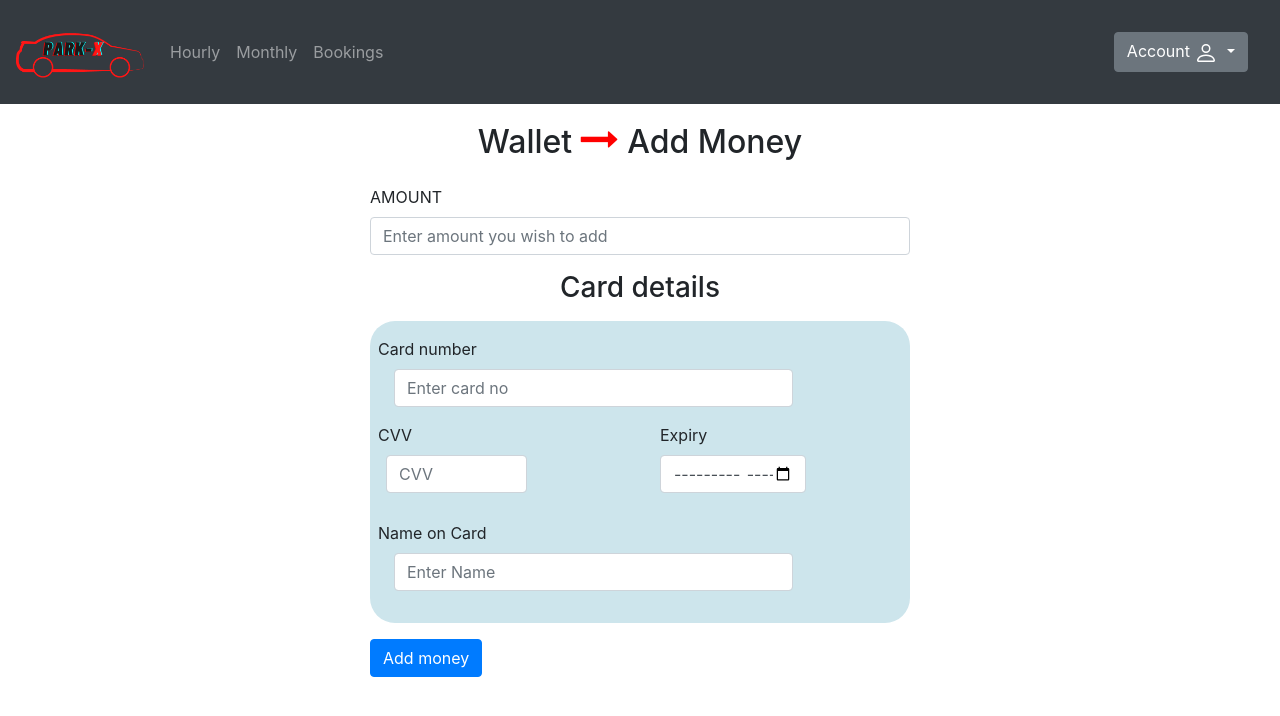
After one commit to AshwinAnoop/ParkingLotFInder, a Django app: page /addmoney in a window 1280 px wide. The commit adds this page. Shown: the top 716 px of the page. Run offline with Django 3.2, Linux system fonts and the light colour scheme; some libraries are stand-ins or nearby versions.

Commit message:
2 pages added: wallet.html , addmoney.html. Now user can add money to his wallet and he can also see the wallet balance when required

```diff
--- a/lotfinder/urls.py
+++ b/lotfinder/urls.py
@@ -20,4 +20,6 @@ urlpatterns = [
     path('verifing',views.verifing, name='verifing'),
     path('verifiedbyme',views.verifiedbyme, name='verifiedbyme'),
     path('lotoverview/',views.lotoverview, name='lotoverview'),
+    path('wallet',views.walletfunc, name='wallet'),
+    path('addmoney',views.addmoney, name='addmoney'),
 ]
--- a/lotfinder/views.py
+++ b/lotfinder/views.py
@@ -1,7 +1,7 @@
 from django.shortcuts import render,redirect
 from django.http import HttpResponse
 from django.contrib.auth.models import User,auth
-from .models import extendeduser, lotverification,parkinglot,locality, wallet
+from .models import extendeduser, lotverification,parkinglot,locality,wallet
 from django.contrib import messages
 from django.contrib.auth.decorators import login_required
 import datetime
@@ -31,9 +31,6 @@ def login(request):
             auth.login(request, user)
             userid = user.id
             walletbalance = extendeduser.objects.values_list('walletbalance', flat=True).get(user_id = userid)
-            print(walletbalance)
-
-
             request.session["walletbalance"] = walletbalance
             return redirect("/")
         else:
@@ -276,3 +273,26 @@ def lotoverview(request):
     else:
         messages.info(request,'Please Login to Continue')
         return redirect('login')
+
+def walletfunc(request):
+    return render(request,'wallet.html')
+
+def addmoney(request):
+    if request.method == 'POST':
+        amountvar = request.POST['cash']
+        userid = request.user.id
+        currbalance = request.session["walletbalance"]
+        newbalance = int(currbalance) + int(amountvar)
+
+        editbalance = extendeduser.objects.get(user=userid)
+        editbalance.walletbalance = newbalance
+        editbalance.save();
+        addobj = wallet(amount=amountvar,userid_id=userid)
+        addobj.save();
+        request.session["walletbalance"]=newbalance
+
+        messages.info(request,'Deposit successful')
+        return redirect('wallet')
+
+    else:
+        return render(request,'addmoney.html')
--- /dev/null
+++ b/templates/addmoney.html
@@ -0,0 +1,69 @@
+{% extends 'base.html' %}
+
+
+{%  block content %}
+
+<section>
+    <div class="container ">
+        <div class="row">
+            <div class="col-md-6 m-auto">
+                <h2 class="text-center mt-3 pb-3">Wallet <i class="fa fa-long-arrow-right " style="font-size:38px;color:red"></i>  Add Money</h2>
+
+
+                <form action="/addmoney" method="POST">
+                    {% csrf_token %}
+
+                    <div class="mb-3 ">
+                        <label class="form-label">AMOUNT</label>
+                        <input type="number" class="form-control" name="cash" placeholder="Enter amount you wish to add">
+                    </div>
+                    <h3 class="mb-3 text-center">Card details</h3>
+
+                    <div class="mt-3" style="background-color:#cde5ec;border-radius: 25px;">
+
+                        <div class="ml-2 ">
+                            <label class="form-label mt-3">Card number</label>
+                            <input type="number" class="form-control ml-3 col-md-9" name="cardno" placeholder="Enter card no">
+                        </div>
+
+                        <div class="d-flex justify-content-start mb-1">
+                            <div class="mb-2 ml-2 ">
+                                <label class="form-label mt-3">CVV</label>
+                                <input type="number" class="form-control ml-2 col-md-6" name="cvv" placeholder="CVV">
+                            </div>
+
+                            <div class="mb-2">
+                                <label class="form-label mt-3">Expiry</label>
+                                <input type="month" class="form-control col-md-9" name="cardno" placeholder="Enter card no">
+                            </div>
+
+                        </div>
+
+                        <div class="ml-2 ">
+                            <label class="form-label mt-3">Name on Card</label>
+                            <input type="text" class="form-control ml-3 col-md-9 mb-2" name="cardname" placeholder="Enter Name">
+                        </div>
+<br>
+
+                        </div>
+
+                        <div class="mt-3 mb-3 ">
+                            <button type="submit" class="btn btn-primary justify-content-end">Add money</button>
+                        </div>
+                        </form>
+
+                    <div>
+                        {% for message in messages %}
+                        <h3 style="color:Tomato;">{{message}}</h3>
+                        {% endfor %}
+                    </div>
+
+
+
+            </div>
+        </div>
+    </div>
+</section>
+
+
+{% endblock %}
--- a/templates/base.html
+++ b/templates/base.html
@@ -24,7 +24,7 @@
     <script src="https://stackpath.bootstrapcdn.com/bootstrap/4.5.2/js/bootstrap.min.js"
         integrity="sha384-B4gt1jrGC7Jh4AgTPSdUtOBvfO8shuf57BaghqFfPlYxofvL8/KUEfYiJOMMV+rV"
         crossorigin="anonymous"></script>
-
+    <link rel="stylesheet" href="https://cdnjs.cloudflare.com/ajax/libs/font-awesome/4.7.0/css/font-awesome.min.css">
 </head>
 
 <body>
@@ -61,7 +61,7 @@
 
                   <div>
                     {% if user.is_authenticated %}
-                      <a class="btn btn-primary mr-3" href="myspacehome">List Your Space</a>
+                      <a class="btn btn-primary mr-3" href="/myspacehome">List Your Space</a>
                     {% endif %}
                   </div>
 
@@ -74,7 +74,7 @@
                         <div class="dropdown-menu" aria-labelledby="dropdownMenuButton">
                             {% if user.is_authenticated %}
                             <li class="dropdown-item">Hello, {{user.first_name}}</li>
-                            <a class="dropdown-item" href="">Wallet Rs {{request.session.walletbalance}} </a>
+                            <a class="dropdown-item" href="/wallet">Balance: <i class="fa fa-rupee" style="font-size:16px"></i> {{request.session.walletbalance}}</a>
                             <a class="dropdown-item" href="">Settings </a>
                             <a class="dropdown-item" href="/logout">Logout</a>
                             {% else %}
```
Also changed, not shown: templates/wallet.html (added, +48 -0 lines).
